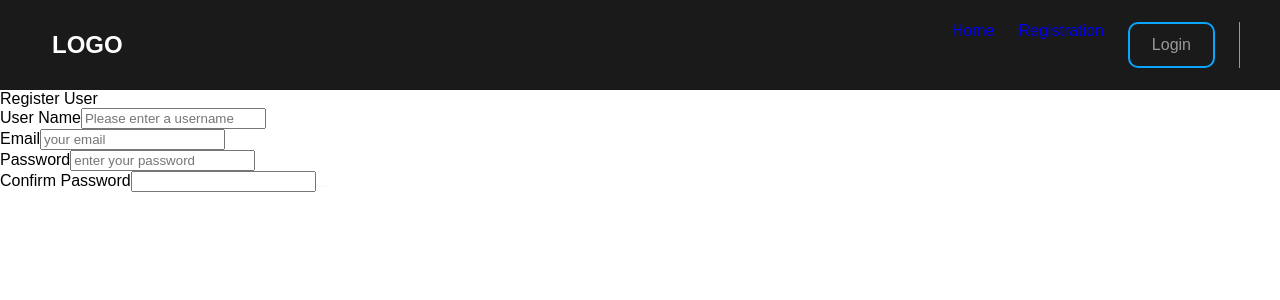
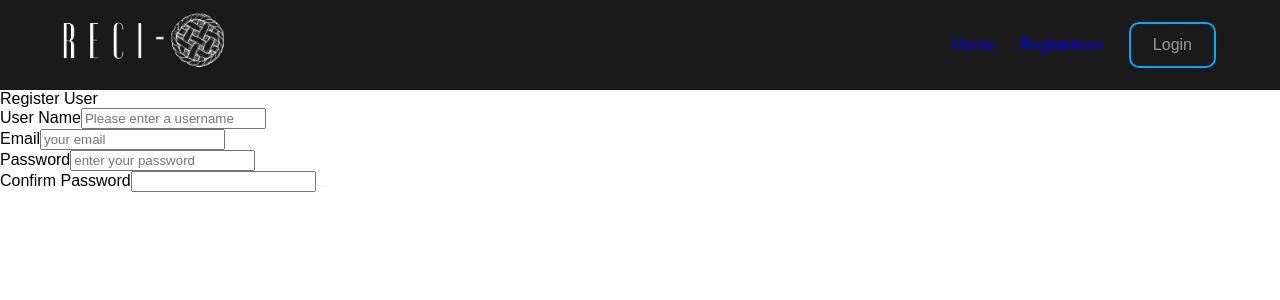
Before and after one commit to zynbahmed/recipie, a React (Vite) app in the folder reci-pie/: page / in a window 1280 px wide. Shown: the top 300 px of the page. Built offline with nearby package versions, Linux system fonts and the light colour scheme.

Commit message:
nav done

```diff
--- a/reci-pie/src/App.css
+++ b/reci-pie/src/App.css
@@ -36,11 +36,8 @@ button {
   align-items: center;
 }
 
-.navbar .logo a {
-  font-size: 24px;
-  font-weight: 700;
-  color: white;
-  margin-left: 12px;
+.navbar .logo img {
+  width: 23vh;
 }
 
 .menu {
@@ -52,8 +49,8 @@ button {
 .menu-links {
   display: flex;
   gap: 24px;
-  border-right: 1px solid #999999;
   padding-inline: 24px;
+  align-items: center;
 }
 
 .menu-link a {
--- a/reci-pie/src/components/NavBar.jsx
+++ b/reci-pie/src/components/NavBar.jsx
@@ -6,7 +6,9 @@ const Nav = ({ user, handleLogOut }) => {
     userOptions = (
       <nav className="navbar">
         <div className="logo">
-          <a href="#">LOGO</a>
+          <a href="#">
+            <img src="../public/logo2.png" />
+          </a>
         </div>
         <div className="menu">
           <div className="menu-links">
@@ -25,7 +27,9 @@ const Nav = ({ user, handleLogOut }) => {
   const publicOptions = (
     <nav className="navbar">
       <div className="logo">
-        <a href="#">LOGO</a>
+        <a href="#">
+          <img src="../public/logo2.png" />
+        </a>
       </div>
       <div className="menu">
         <div className="menu-links">
```
Also changed, not shown: reci-pie/public/logo2.png (added).
